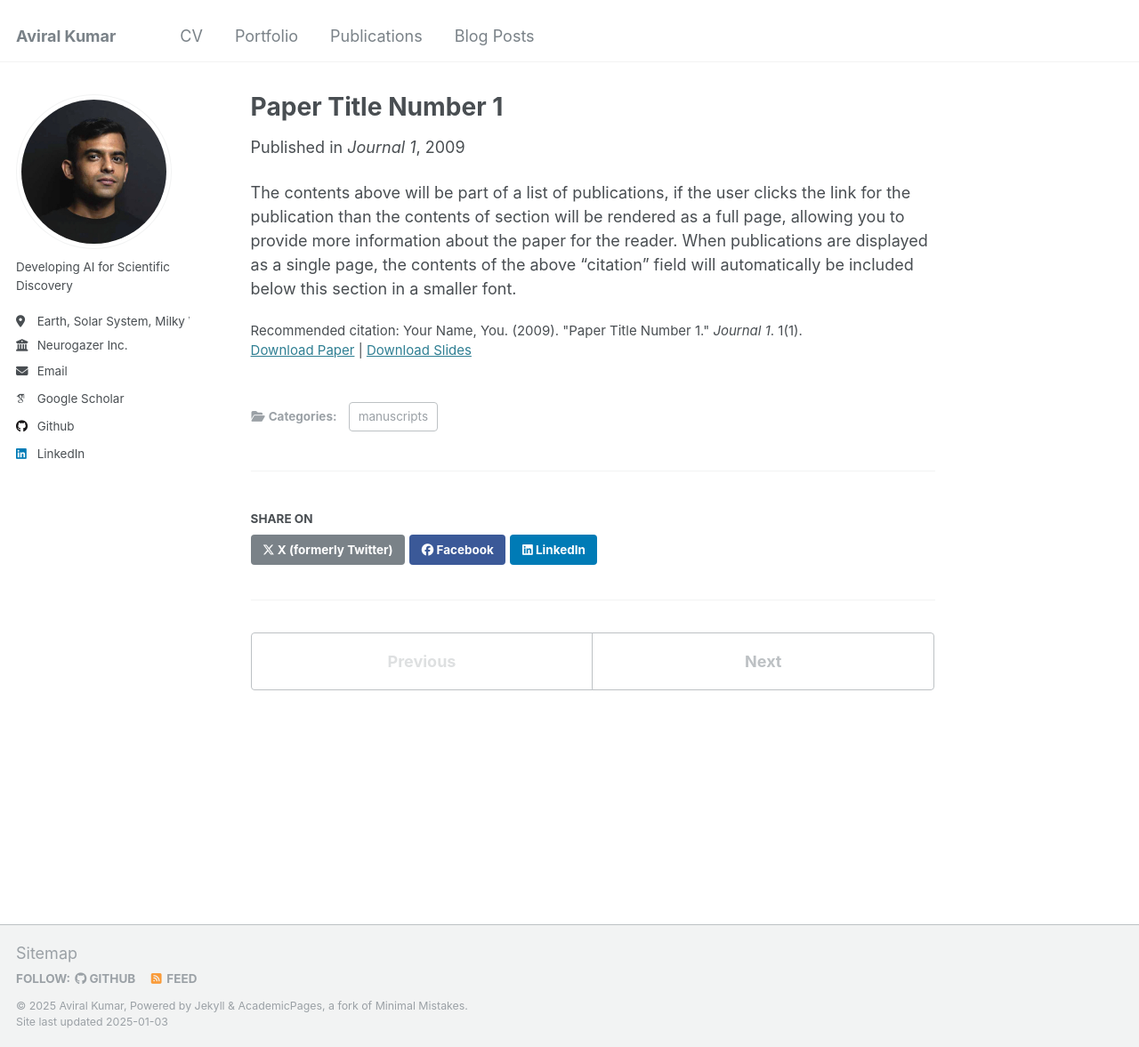
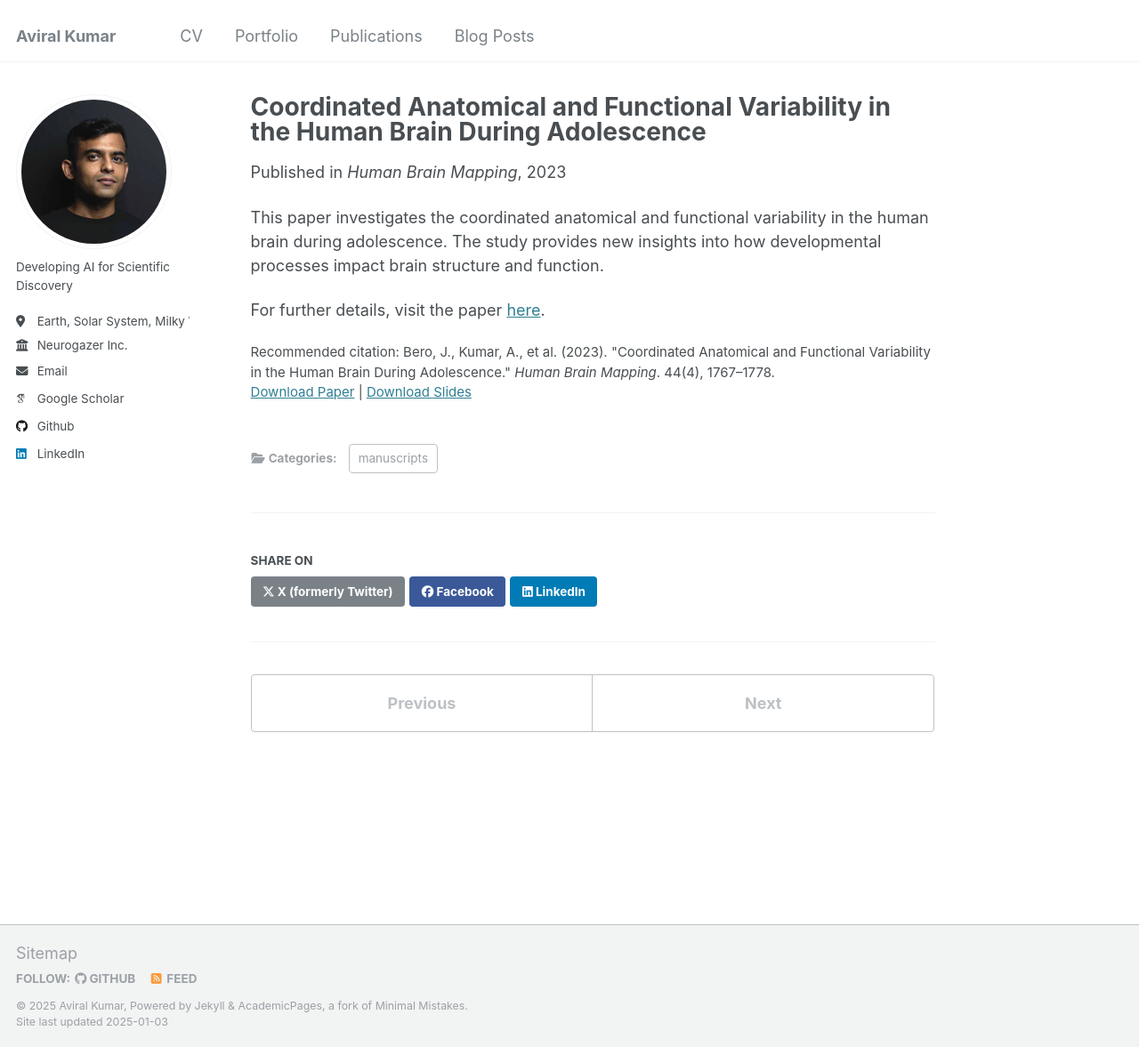
Before and after one commit to kumar-aviral/kumar-aviral.github.io, a Jekyll site: the page built from _publications/2009-10-01-paper-title-number-1.md, in a window 1280 px wide and 1177 px high. Shown: the whole window at 89% size. Built offline with Jekyll 4.4.1, drawn with Linux system fonts in a browser that asks for light colours; some web fonts are replaced.

Commit message:
Update 2009-10-01-paper-title-number-1.md

```diff
--- a/_publications/2009-10-01-paper-title-number-1.md
+++ b/_publications/2009-10-01-paper-title-number-1.md
@@ -1,14 +1,16 @@
 ---
-title: "Paper Title Number 1"
+title: "Coordinated Anatomical and Functional Variability in the Human Brain During Adolescence"
 collection: publications
 category: manuscripts
-permalink: /publication/2009-10-01-paper-title-number-1
-excerpt: 'This paper is about the number 1. The number 2 is left for future work.'
-date: 2009-10-01
-venue: 'Journal 1'
-slidesurl: 'http://academicpages.github.io/files/slides1.pdf'
-paperurl: 'http://academicpages.github.io/files/paper1.pdf'
-citation: 'Your Name, You. (2009). &quot;Paper Title Number 1.&quot; <i>Journal 1</i>. 1(1).'
+permalink: /publication/2023-04-01-coordinated-anatomical-functional-variability
+excerpt: 'This paper explores the coordinated anatomical and functional variability in the human brain during adolescence, revealing insights into developmental changes.'
+date: 2023-04-01
+venue: 'Human Brain Mapping'
+slidesurl: ''
+paperurl: 'https://doi.org/10.1002/hbm.26173'
+citation: 'Bero, J., Kumar, A., et al. (2023). &quot;Coordinated Anatomical and Functional Variability in the Human Brain During Adolescence.&quot; <i>Human Brain Mapping</i>. 44(4), 1767–1778.'
 ---
 
-The contents above will be part of a list of publications, if the user clicks the link for the publication than the contents of section will be rendered as a full page, allowing you to provide more information about the paper for the reader. When publications are displayed as a single page, the contents of the above "citation" field will automatically be included below this section in a smaller font.
+This paper investigates the coordinated anatomical and functional variability in the human brain during adolescence. The study provides new insights into how developmental processes impact brain structure and function.
+
+For further details, visit the paper [here](https://doi.org/10.1002/hbm.26173).
```
